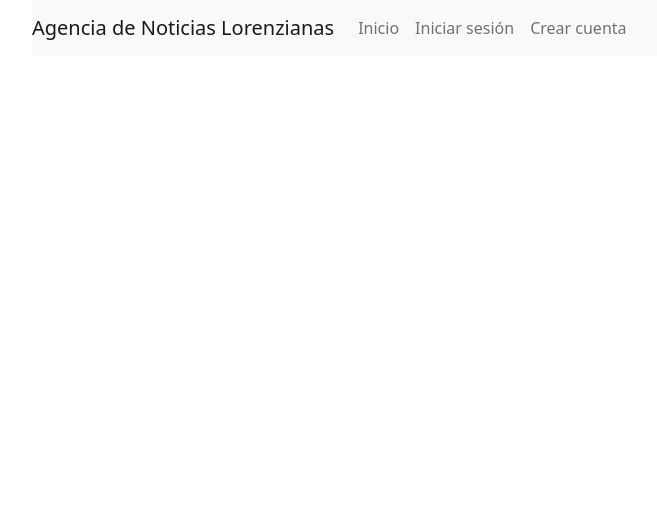
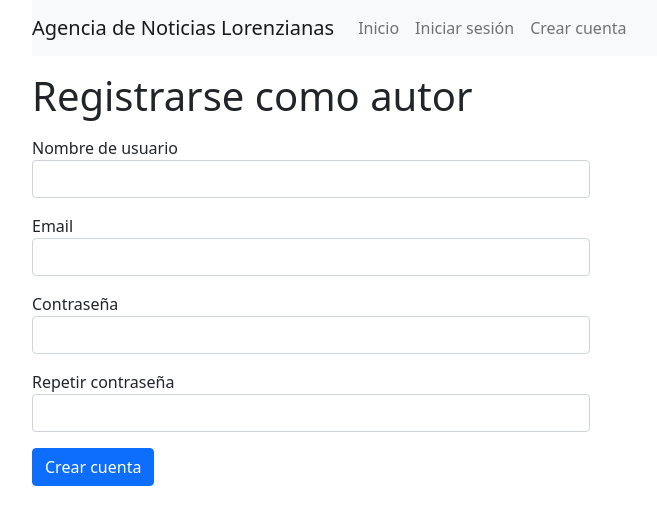
Before and after one commit to LorenzoRD2003/noticias-lorenzianas, a React (Create React App) app in the folder frontend/: page /register in a window 1280 px wide. Shown: the top 524 px of the page, without its empty margins (50-707 px from the left). Built offline with nearby package versions, Linux system fonts and the light colour scheme.

Commit message:
Finished registration process

```diff
--- a/frontend/src/App.js
+++ b/frontend/src/App.js
@@ -4,9 +4,10 @@ import "bootstrap/dist/css/bootstrap.min.css";
 import "./App.css";
 
 import Navbar from "./components/Navbar";
-import NewsList from "./components/NewsList";
+import MainPage from "./components/MainPage";
 import NewsArticle from "./components/NewsArticle";
 import AuthorPage from "./components/AuthorPage";
+import RegisterForm from "./components/RegisterForm";
 
 function App() {
     const [user, setUser] = useState(null);
@@ -19,12 +20,13 @@ function App() {
                 loggedIn={Boolean(user)}
             />
             <div className="mt-3">
-            <Routes>
-                <Route path="/" element={<NewsList />} />
-                <Route path="/news/:newsId" element={<NewsArticle />} />
-                <Route path="/author/:authorId" element={<AuthorPage />} />
-                <Route path="/login" />
-            </Routes>
+                <Routes>
+                    <Route path="/" element={<MainPage />} />
+                    <Route path="/news/:newsId" element={<NewsArticle />} />
+                    <Route path="/author/:authorId" element={<AuthorPage />} />
+                    <Route path="/login" />
+                    <Route path="/register" element={<RegisterForm />} />
+                </Routes>
             </div>
         </div>
     );
--- a/frontend/src/components/AuthorPage.js
+++ b/frontend/src/components/AuthorPage.js
@@ -54,7 +54,6 @@ const AuthorPage = () => {
             if (author.status == "FAILED")
                 throw new Error(author.data.error);
 
-            console.log(author.data);
             setData(author.data);
         }
 
--- /dev/null
+++ b/frontend/src/components/MainPage.js
@@ -0,0 +1,17 @@
+import React from "react";
+import NewsList from "./NewsList";
+
+const PageTitle = () => (
+    <h1>Noticias recientes</h1>
+);
+
+const MainPage = () => {
+    return (
+        <div>
+            <PageTitle />
+            <NewsList />
+        </div>
+    );
+}
+
+export default MainPage;
--- a/frontend/src/components/NewsList.js
+++ b/frontend/src/components/NewsList.js
@@ -80,9 +80,12 @@ const NewsList = () => {
     }
 
     return (
-        <ul className="container mx-auto mt-4">
-            {organizeInRows(news)}
-        </ul>
+        <div>
+
+            <ul className="container mx-auto mt-4">
+                {organizeInRows(news)}
+            </ul>
+        </div>
     );
 }
 
--- /dev/null
+++ b/frontend/src/components/RegisterForm.js
@@ -0,0 +1,117 @@
+import React, { useState } from "react";
+import { useNavigate } from "react-router-dom";
+import authorValidation from "../functions/authorValidation";
+import AuthorService from "../services/Author";
+
+const FormInput = props => (
+    <div className="form-group my-3">
+        <label htmlFor={props.id}>
+            {props.text}
+        </label>
+        <input
+            id={props.id}
+            name={props.id}
+            type={props.type}
+            className="form-control"
+            onChange={props.onChange}
+        />
+    </div>
+);
+
+const FormButton = props => {
+    return (
+        <button
+            type="submit"
+            className="btn btn-primary"
+            disabled={props.disabled}
+        >
+            {props.text}
+        </button>
+    );
+};
+
+const FormErrors = props => {
+    const errors = props.errors.map((error, index) => <li key={index}>{error}</li>)
+    return (
+        <ul>
+            {errors}
+        </ul>
+    );
+};
+
+const RegisterForm = () => {
+    const [data, setData] = useState({
+        email: "",
+        username: "",
+        password: "",
+        repeatPassword: "",
+    });
+    const [errors, setErrors] = useState([]);
+    const [disabled, setDisabled] = useState(false);
+    const navigate = useNavigate();
+
+    const handleChange = event => {
+        setData({
+            ...data,
+            [event.target.name]: event.target.value
+        });
+    }
+
+    const onSubmit = async event => {
+        event.preventDefault();
+        setDisabled(true);
+
+        const { email, username, password, repeatPassword } = data;
+        const validationMessages = authorValidation(email, username, password, repeatPassword);
+
+        if (validationMessages.length > 0) {
+            setErrors(validationMessages);
+            return setDisabled(false); // Activate the button again
+        }
+
+        try {
+            const newAuthor = (await AuthorService.create({ email, username, password })).data;
+
+            if (newAuthor.status == "FAILED")
+                throw new Error(newAuthor.data.error);
+
+            navigate(`/author/${newAuthor.data._id}`);
+        } catch (err) {
+            console.log(err);
+        }
+    }
+
+    return (
+        <form className="col-lg-6 col-md-6 col-sm-12" onSubmit={onSubmit}>
+            <h1>Registrarse como autor</h1>
+            <FormInput
+                id="username"
+                text="Nombre de usuario"
+                type="text"
+                onChange={handleChange}
+            />
+            <FormInput
+                id="email"
+                text="Email"
+                type="text"
+                onChange={handleChange}
+            />
+            <FormInput
+                id="password"
+                text="Contraseña"
+                type="password"
+                onChange={handleChange}
+            />
+            <FormInput
+                id="repeatPassword"
+                text="Repetir contraseña"
+                type="password"
+                onChange={handleChange}
+            />
+            <FormErrors errors={errors} />
+            <FormButton text="Crear cuenta" disabled={disabled}/>
+        </form>
+    );
+}
+
+export default RegisterForm;
--- /dev/null
+++ b/frontend/src/functions/authorValidation.js
@@ -0,0 +1,54 @@
+const alphanumericRegex = /^[A-Za-z0-9_]+$/;
+const emailRegex = /(?:[a-z0-9!#$%&'*+/=?^_`{|}~-]+(?:\.[a-z0-9!#$%&'*+/=?^_`{|}~-]+)*|)@(?:(?:[a-z0-9](?:[a-z0-9-]*[a-z0-9])?\.)+[a-z0-9](?:[a-z0-9-]*[a-z0-9])?|\[(?:(?:25[0-5]|2[0-4][0-9]|[01]?[0-9][0-9]?)\.){3}(?:25[0-5]|2[0-4][0-9]|[01]?[0-9][0-9]?|[a-z0-9-]*[a-z0-9]+)\])/;
+
+const emailValidation = (email, messages) => {
+    email = email.trim();
+
+    if (!email)
+        messages.push("Debe ingresar un email.");
+
+    if (!emailRegex.test(email))
+        messages.push("El email ingresado no es correcto.")
+}
+
+const usernameValidation = (username, messages) => {
+    username = username.trim();
+
+    if (!username)
+        messages.push("Debe ingresar un nombre de usuario.");
+
+    if (username.length < 8)
+        messages.push("El nombre de usuario debe tener al menos 8 caracteres.");
+
+    if (!alphanumericRegex.test(username))
+        messages.push("El nombre de usuario debe ser alfanumérico.");
+}
+
+const passwordValidation = (password, repeatPassword, messages) => {
+    password = password.trim();
+    repeatPassword = repeatPassword.trim();
+
+    if (!password)
+        messages.push("Debe ingresar una contraseña.");
+
+    if (password.length < 8)
+        messages.push("La contraseña debe tener al menos 8 caracteres.");
+
+    if (!alphanumericRegex.test(password))
+        messages.push("La contraseña debe ser alfanumérica.");
+
+    if (password !== repeatPassword)
+        messages.push("Las contraseñas no son iguales.");
+};
+
+const authorValidation = (email, username, password, repeatPassword) => {
+    const messages = [];
+
+    emailValidation(email, messages);
+    usernameValidation(username, messages);
+    passwordValidation(password, repeatPassword, messages);
+
+    return messages;
+}
+
+export default authorValidation;
```
